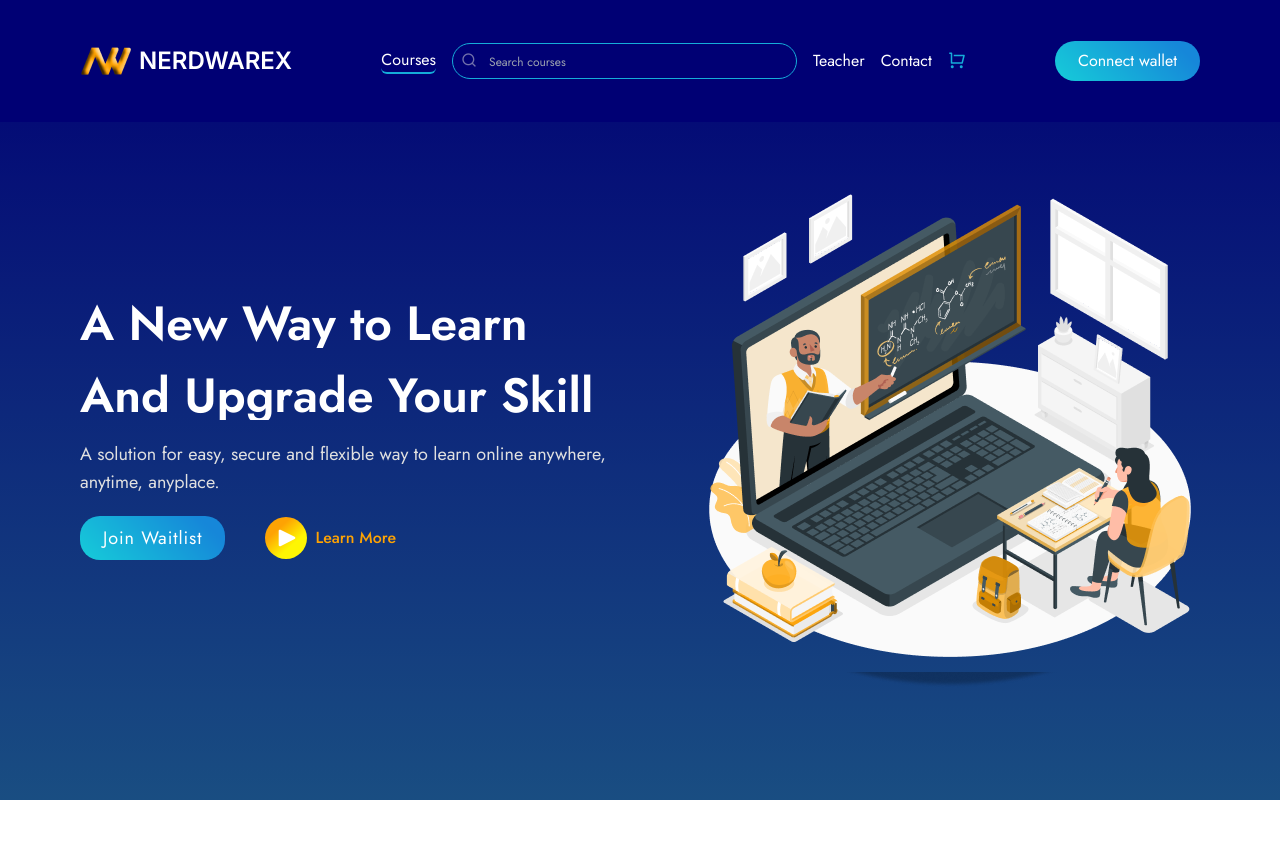
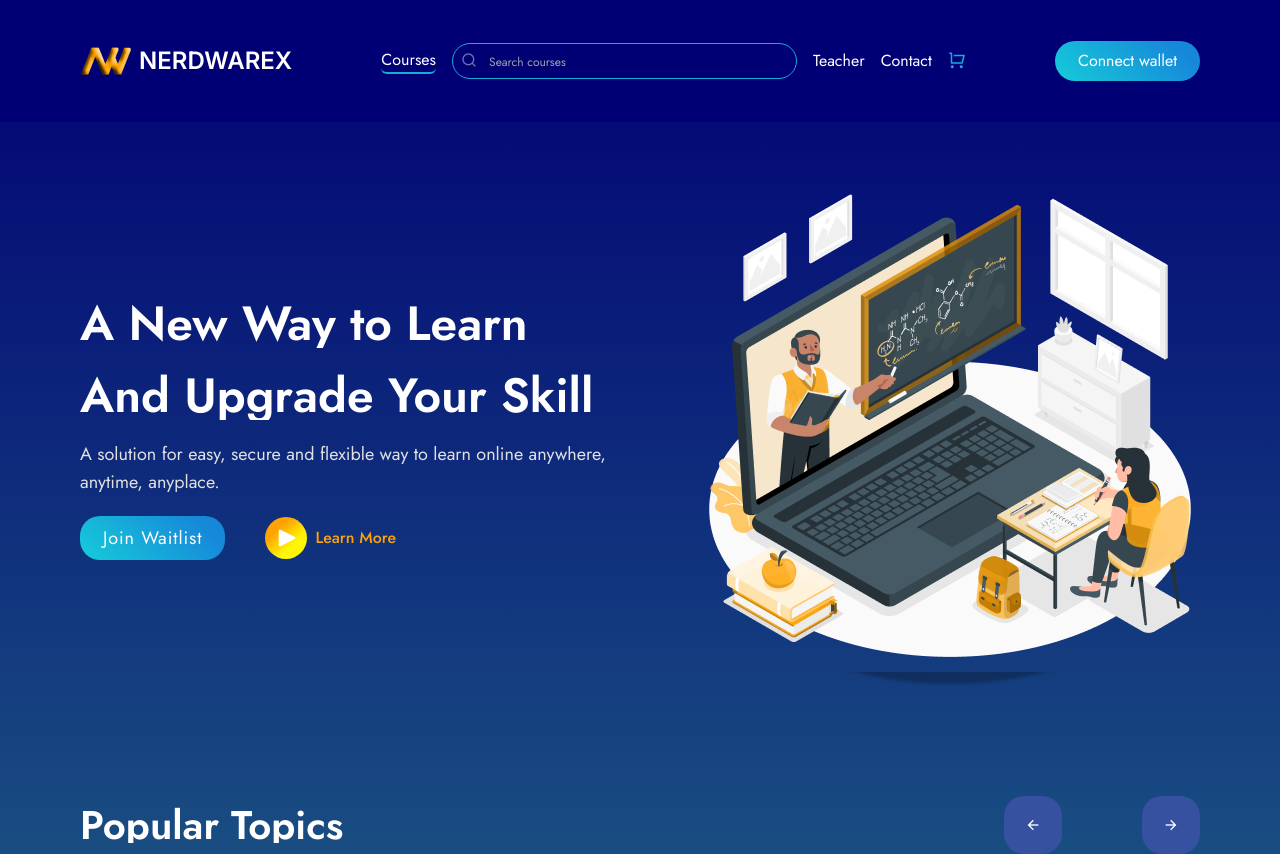
Before and after one commit to NerdwareX/waitlist-react, a React (Create React App) app: page / in a window 1280 px wide. Before the commit the page ends 800 px from the top, so only its background shows below. Built offline with nearby package versions, Linux system fonts and the light colour scheme.

Commit message:
Added topics component

```diff
--- a/src/components/Hero.jsx
+++ b/src/components/Hero.jsx
@@ -4,7 +4,7 @@ import CTA from "./CTA";
 
 const Hero = () => {
   return (
-    <section className="w-full lg:h-[700px]  pt-40 flex items-center fixed top-0 2xl:px-[186px] lg:px-20 px-8">
+    <section className="w-full lg:h-[700px]  pt-40 flex items-center 2xl:px-[186px] lg:px-20 px-8">
       <div className="grid lg:grid-cols-2 grid-cols-1 md:items-center w-full h-full gap-2 overflow-y-hidden">
         {/* left */}
         <div className="flex flex-col gap-5 text-center items-center lg:items-start lg:text-left">
--- /dev/null
+++ b/src/components/Topics.jsx
@@ -0,0 +1,32 @@
+import { motion } from "framer-motion";
+import React from "react";
+
+
+const Topics = () => {
+  return (
+    <section className="2xl:px-[186px] lg:px-20 px-8 mt-24 ">
+      <div className="w-full flex justify-between items-center">
+        <h3 className="text-white lg:text-[40px] md:text-3xl text-2xl font-semibold overflow-y-hidden">
+          Popular Topics
+        </h3>
+        <div className="flex items-center gap-[80px]">
+          <motion.button
+            className="text-white w-[58px] h-[58px] rounded-[20px] bg-[#3551a0] grid place-items-center"
+            whileTap={{ scale: 0.9 }}
+          >
+            <i class="ri-arrow-left-line"></i>
+          </motion.button>
+          <motion.button
+            className="text-white w-[58px] h-[58px] rounded-[20px] bg-[#3551a0] grid place-items-center"
+            whileTap={{ scale: 0.9 }}
+          >
+            <i class="ri-arrow-right-line"></i>
+          </motion.button>
+        </div>
+      </div>
+
+    </section>
+  );
+};
+
+export default Topics;
--- a/src/index.css
+++ b/src/index.css
@@ -7,6 +7,22 @@
   padding: 0;
   box-sizing: border-box;
   overflow-x: hidden;
+}
+
+html {
+  scroll-behavior: smooth;
+}
+
+html::-webkit-scrollbar {
+  width: 10px;
+}
+
+html::-webkit-scrollbar-track {
+  background: #3551a0;
+}
+
+html::-webkit-scrollbar-thumb {
+  background: linear-gradient(224.06deg, #1687D9 14.4%, #16C8D9 94.95%);;
 }
 
 .home-bg {
@@ -19,6 +35,11 @@
   background: linear-gradient(224.06deg, #1687D9 14.4%, #16C8D9 94.95%);
 }
 
+
 @tailwind base;
 @tailwind components;
 @tailwind utilities;
+
+/* .btn-secondary {
+  @apply
+} */
--- a/src/pages/Home.jsx
+++ b/src/pages/Home.jsx
@@ -1,12 +1,14 @@
 import React from "react";
 import Hero from "../components/Hero";
 import Navbar from "../components/Navbar";
+import Topics from "../components/Topics";
 
 const Home = () => {
   return <>
     <section className="home-bg w-full min-h-screen font-Jost">
       <Navbar />
       <Hero />
+      <Topics />
     </section>
   </>;
 };
```
